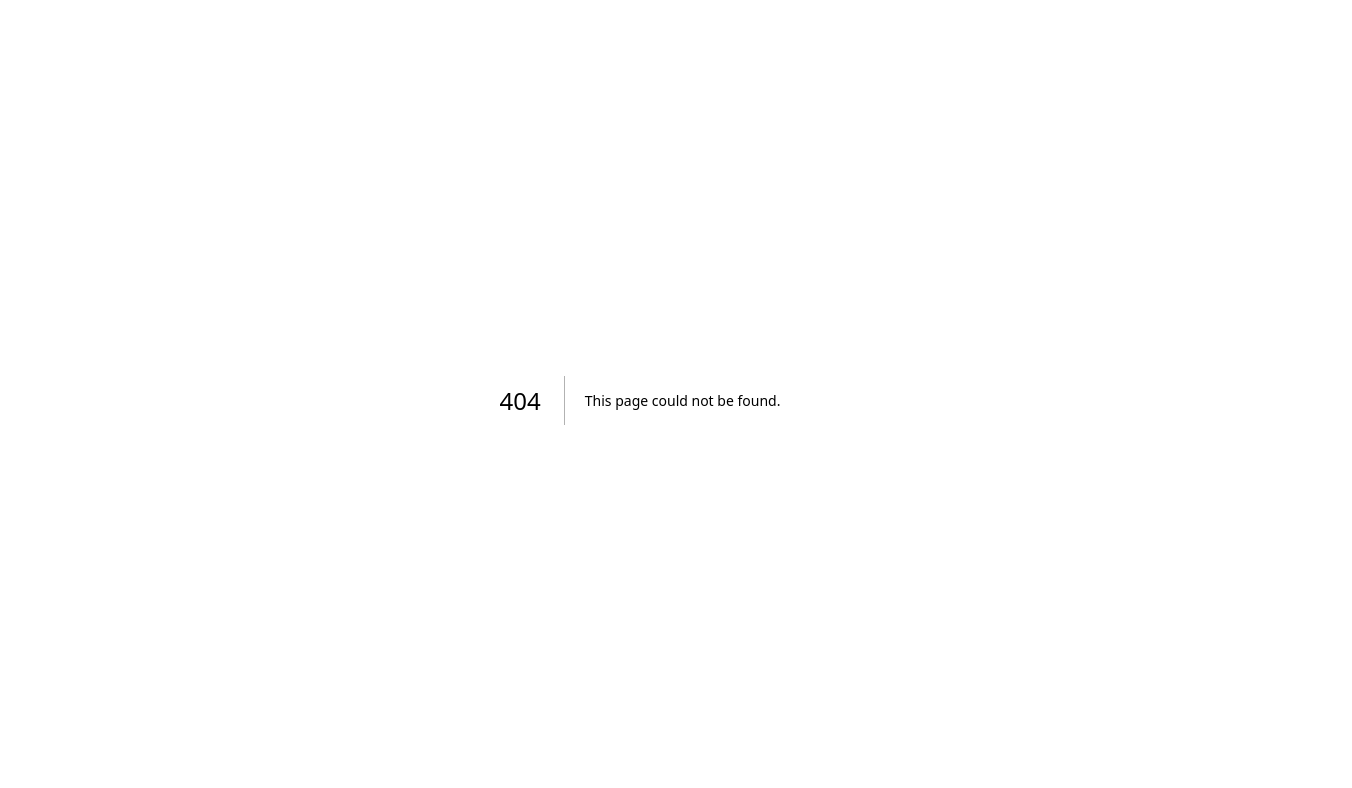
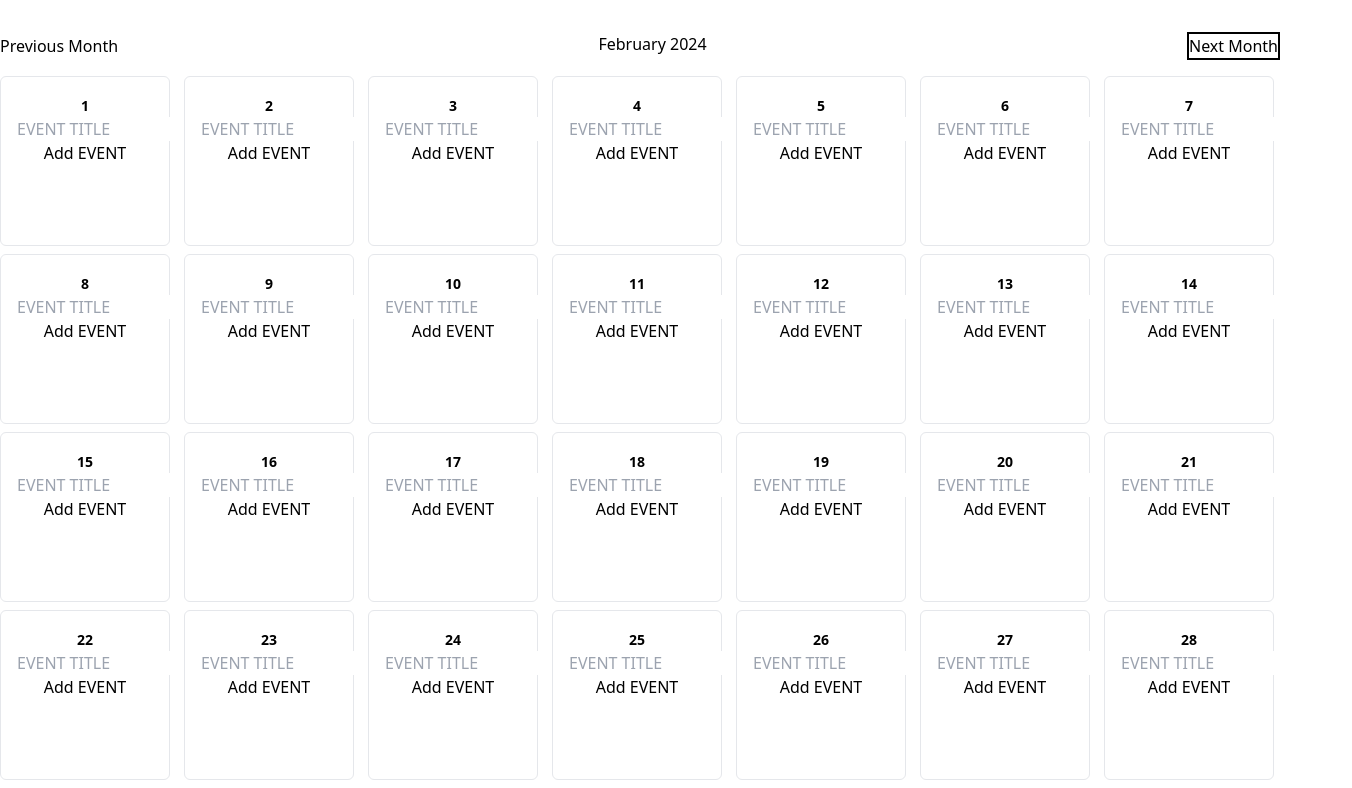
Before and after one commit to singhalok1619/my-next-redux-app, a Next.js app: page /calender in a window 1280 px wide. Before the commit this address had no page. Shown: the top 788 px of the page, 1352 px wide, since content can reach past the window. Built offline with nearby package versions, Linux system fonts and the light colour scheme.

Commit message:
Calender

```diff
--- /dev/null
+++ b/components/actionModal.tsx
@@ -0,0 +1,39 @@
+import React from "react";
+
+const ActionModal = ({ isOpen, closeModal, children }) => {
+  const modalClass = isOpen ? "block" : "hidden";
+
+  return (
+    <div
+      className={`fixed z-10 inset-0 border-2 border-black overflow-y-auto ${modalClass}`}
+    >
+      <div className="flex items-end justify-center min-h-screen pt-4 px-4 pb-20 text-center sm:block sm:p-0">
+        <div
+          className="fixed inset-0 transition-opacity"
+          aria-hidden="true"
+          onClick={closeModal}
+        >
+          <div className="absolute inset-0 bg-gray-500 opacity-75"></div>
+        </div>
+
+        <span
+          className="hidden sm:inline-block sm:align-middle sm:h-screen"
+          aria-hidden="true"
+        >
+          &#8203;
+        </span>
+
+        <div
+          className="inline-block align-bottom bg-white rounded-lg text-left overflow-hidden shadow-xl transform transition-all sm:my-8 sm:align-middle sm:max-w-lg sm:w-full p-[4%]"
+          role="dialog"
+          aria-modal="true"
+          aria-labelledby="modal-headline"
+        >
+          {children}
+        </div>
+      </div>
+    </div>
+  );
+};
+
+export default ActionModal;
--- /dev/null
+++ b/components/calendar.tsx
@@ -0,0 +1,73 @@
+// components/Calendar.js  this is a component
+import {
+  format,
+  addMonths,
+  subMonths,
+  startOfMonth,
+  endOfMonth,
+  eachDayOfInterval,
+} from "date-fns";
+import { useState } from "react";
+// import Modal from "./modal";
+import { useDispatch } from "react-redux";
+import { addEvent } from "../src/redux/actions";
+import { useSelector } from "react-redux";
+
+const Calendar = ({ currentDate }: any) => {
+  const dispatch = useDispatch();
+  const events = useSelector((state: any) => state.events);
+  const [eventTitle, setEventTitle] = useState("");
+  const [eventDate, setEventDate] = useState("");
+  //   const [thisDay, setThisDay] = useState("");
+
+  const handleAddEvent = () => {
+    const event = {
+      id: Date.now(),
+      eventTitle,
+      eventDate,
+    };
+    dispatch(addEvent(event));
+    setEventTitle("");
+    setEventDate("");
+  };
+  const start = startOfMonth(currentDate);
+  const end = endOfMonth(currentDate);
+  const days = eachDayOfInterval({ start, end });
+
+  return (
+    <div className="grid grid-cols-7 gap-2">
+      {days.map((day) => (
+        <>
+          <div
+            key={day}
+            className="p-4 w-[170px] h-[170px] text-center border rounded-md hover:bg-gray-500 cursor-pointer"
+            onClick={() => {
+              setEventDate(day);
+            }}
+          >
+            <span className="text-sm font-semibold">{format(day, "d")}</span>
+            <input
+              type="text"
+              key={day}
+              placeholder="EVENT TITLE"
+              value={eventTitle}
+              onChange={(e) => setEventTitle(e.target.value)}
+            />
+            <button onClick={handleAddEvent}>Add EVENT</button>
+          </div>
+        </>
+      ))}
+      <div>
+        {/* {events.map((event: any) => (
+          <span>
+            <p>{event.id}</p>
+            <p>{event.eventTitle}</p>
+            <p>{format(event?.eventDate, "d")}</p>
+          </span>
+        ))} */}
+      </div>
+    </div>
+  );
+};
+
+export default Calendar;
--- a/components/workOrders.tsx
+++ b/components/workOrders.tsx
@@ -1,6 +1,7 @@
 import React, { useState } from "react";
 import { BsThreeDotsVertical } from "react-icons/bs";
 import Modal from "./modal";
+import ActionModal from "./actionModal";
 import { useDispatch } from "react-redux";
 import { addUser } from "../src/redux/actions";
 import { useSelector } from "react-redux";
@@ -41,9 +42,12 @@ const WorkOrders = () => {
   };
 
   const [isModalOpen, setModalOpen] = useState(false);
+  const [isActionModalOpen, setActionModalOpen] = useState(false);
 
   const openModal = () => setModalOpen(true);
   const closeModal = () => setModalOpen(false);
+  const openActionModal = () => setActionModalOpen(true);
+  const closeActionModal = () => setActionModalOpen(false);
 
   return (
     <div className="w-auto h-auto">
@@ -251,8 +255,15 @@ const WorkOrders = () => {
                   <td className="py-3 px-4">${user?.amount}</td>
                   <td className="py-3 px-4">{user?.observedBy}</td>
                   <td className="py-3 px-4">{user?.status}</td>
-                  <td className="py-3 px-4 cursor-pointer">
-                    <BsThreeDotsVertical />
+                  <td className="py-3 px-4 cursor-pointer relative">
+                    <BsThreeDotsVertical onClick={openActionModal} />
+                    <ActionModal
+                      isOpen={isActionModalOpen}
+                      closeModal={closeActionModal}
+                    >
+                      <li>EDIT</li>
+                      <li>DELETE</li>
+                    </ActionModal>
                   </td>
                 </tr>
               </tbody>
--- a/package.json
+++ b/package.json
@@ -7,8 +7,10 @@
     "type-check": "tsc"
   },
   "dependencies": {
+    "date-fns": "^3.3.1",
     "next": "latest",
     "react": "^18.2.0",
+    "react-big-calendar": "^1.10.3",
     "react-dom": "^18.2.0",
     "react-icons": "^5.0.1",
     "react-redux": "^9.1.0",
--- /dev/null
+++ b/pages/calender.tsx
@@ -0,0 +1,31 @@
+"use client";
+import { useState } from "react";
+import { addMonths, subMonths, format } from "date-fns";
+import Calendar from "../components/calendar";
+
+import { useSelector } from "react-redux";
+
+const Home = () => {
+  const [currentDate, setCurrentDate] = useState(new Date());
+
+  const nextMonth = () => setCurrentDate(addMonths(currentDate, 1));
+  const prevMonth = () => setCurrentDate(subMonths(currentDate, 1));
+
+  return (
+    <div className="container mx-auto mt-8">
+      <div className="flex justify-between mb-4">
+        <button border-2 border-black onClick={prevMonth}>
+          Previous Month
+        </button>
+        <h2>{format(currentDate, "MMMM yyyy")}</h2>
+        <button className="border-2 border-black" onClick={nextMonth}>
+          Next Month
+        </button>
+      </div>
+
+      <Calendar currentDate={currentDate} />
+    </div>
+  );
+};
+
+export default Home;
--- a/src/redux/actions.ts
+++ b/src/redux/actions.ts
@@ -12,3 +12,8 @@ export const updateUser = (user: any) => ({
   type: "UPDATE_USER",
   payload: user,
 });
+
+export const addEvent = (event: any) => ({
+  type: "ADD_EVENT",
+  payload: event,
+});
--- a/src/redux/reducers.ts
+++ b/src/redux/reducers.ts
@@ -1,5 +1,7 @@
 const initialState = {
   users: [],
+  events: [],
+  reminder: [],
 };
 
 const userReducer = (state = initialState, action: any) => {
@@ -21,6 +23,11 @@ const userReducer = (state = initialState, action: any) => {
           user.id === action.payload.id ? action.payload : user
         ),
       };
+    case "ADD_EVENT":
+      return {
+        ...state,
+        events: [...state.events, action.payload],
+      };
     default:
       return state;
   }
--- a/src/redux/store.ts
+++ b/src/redux/store.ts
@@ -1,5 +1,6 @@
 import { createStore } from "redux";
 import userReducer from "./reducers";
+import { combineReducers } from "redux";
 
 const store = createStore(userReducer);
 
```
Also changed, not shown: 1 other file (tests, documents, lock files or other folders).
